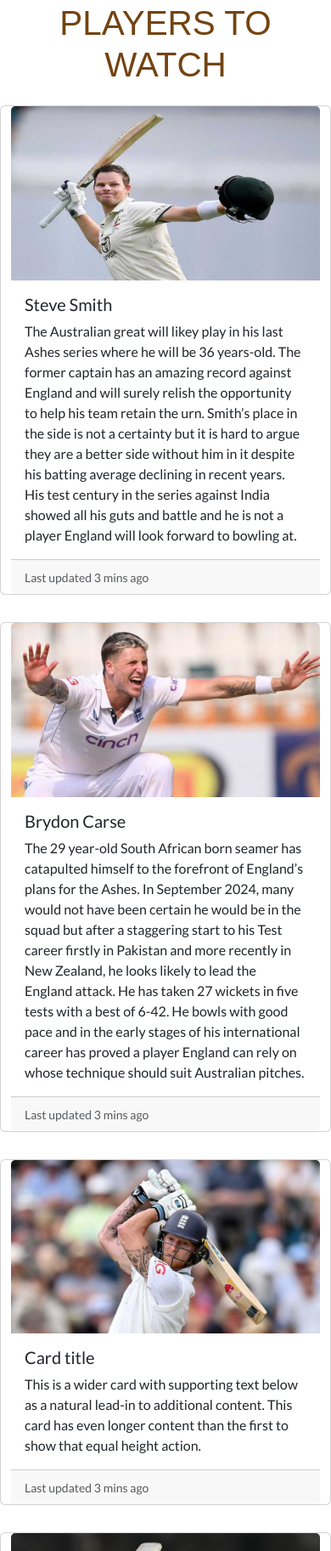
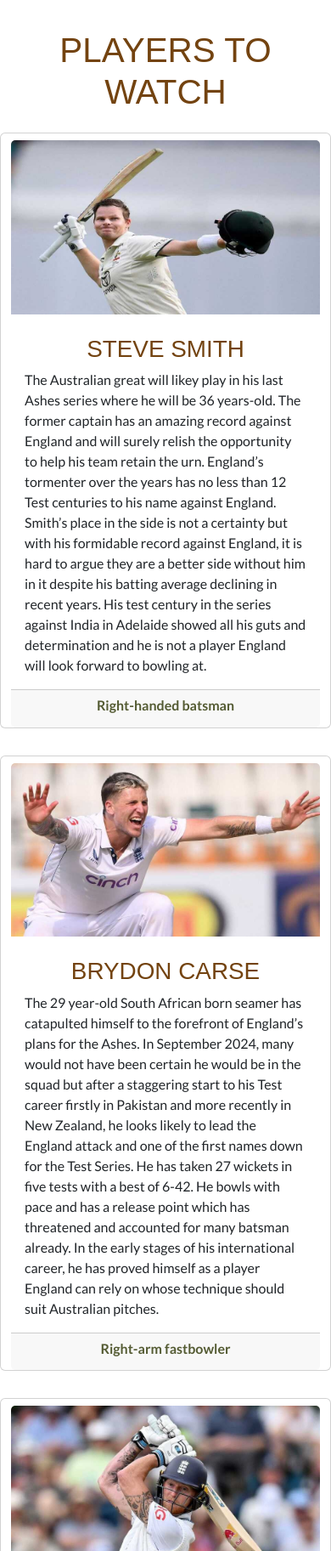
Before and after one commit to David5p/The-Ashes-2025-2026, a plain HTML site: page index.html in a window 390 px wide. Shown: the part 1049-2874 px from the top of the page at 85% size. Drawn offline with nearby package versions, Linux system fonts and the light colour scheme; a web font is replaced by a local one.

Commit message:
Player Profiles content, styling and responsiveness

```diff
--- a/assets/css/style.css
+++ b/assets/css/style.css
@@ -24,7 +24,10 @@ h2{
     text-transform: uppercase;
 }
 
-h3{
+h3,
+h4,
+h5,
+h6{
     font-family: var(--primary-font);
     color: var(--secondary-color);
 }
@@ -71,3 +74,8 @@ h3{
  }
 
  /*Players to Watch section */
+ /* Padding needed so when clicked on navbar heading shows */
+ #players-to-watch
+ {
+    padding-top: 2rem;
+ }
--- a/index.html
+++ b/index.html
@@ -57,7 +57,7 @@
                     <a class="nav-link active" aria-current="page" href="index.html">Home</a>
                 </li>
                 <li class="nav-item">
-                    <a class="nav-link" href="#players to watch">Players to Watch</a>
+                    <a class="nav-link" href="#players-to-watch">Players to Watch</a>
                 </li>
                 <li class="nav-item">
                     <a class="nav-link" href="gallery.html">Gallery</a>
@@ -97,65 +97,68 @@
         <div class="card-group container">
             <div class="row">
                 <div class="card col col-12 col-md-6 col-xl-4 my-3">
-                  <img class="card-img-top" src="assets/images/steve_smith1.jpeg" class="card-img-top" alt="Steve Smith celebrates century">
+                  <img class="card-img-top my-2" src="assets/images/steve_smith1.jpeg" class="card-img-top" alt="Steve Smith celebrates century">
                   <div class="card-body">
-                    <h5 class="card-title">Steve Smith</h5>
-                    <p class="card-text">The Australian great will likey play in his last Ashes series where he will be 36 years-old. The former captain has an amazing record against England and will surely relish the opportunity to help his team retain the urn. Smith’s place in the side is not a certainty but it is hard to argue they are a better side without him in it despite his batting average declining in recent years. His test century in the series against India showed all his guts and battle and he is not a player England will look forward to bowling at.
+                    <h2 class="display-6 text-center">Steve Smith</h2>
+                    <p class="card-text">The Australian great will likey play in his last Ashes series where he will be 36 years-old. The former captain has an amazing record against England and will surely relish the opportunity to help his team retain the urn. England’s tormenter over the years has no less than 12 Test centuries to his name against England. Smith’s place in the side is not a certainty but with his formidable record against England,  it is hard to argue they are a better side without him in it despite his batting average declining in recent years. His test century in the series against India in Adelaide showed all his guts and determination and he is not a player England will look forward to bowling at.
                     </p>
                   </div>
                   <div class="card-footer">
-                    <small class="text-body-secondary">Last updated 3 mins ago</small>
+                    <small class="text-body-secondary text-center"><h6><strong>Right-handed batsman</strong> </h6></small>
                   </div>
                 </div>
                 <div class="card col col-12 col-md-6 col-xl-4 my-3">
-                  <img class="card-img-top" src="assets/images/brydon_carse1.jpeg" class="card-img-top" alt="Brydon Carse appeals for an lbw.">
+                  <img class="card-img-top my-2" src="assets/images/brydon_carse1.jpeg" class="card-img-top" alt="Brydon Carse appeals for an lbw.">
                   <div class="card-body">
-                    <h5 class="card-title">Brydon Carse</h5>
-                    <p class="card-text">The 29 year-old South African born seamer has catapulted himself to the forefront of England’s plans for the Ashes. In September 2024, many would not have been certain he would be in the squad but after a staggering start to his Test career firstly in Pakistan and more recently in New Zealand, he looks likely to lead the England attack. He has taken 27 wickets in five tests with a best of 6-42. He bowls with good pace and in the early stages of his international career has proved a player England can rely on whose technique should suit Australian pitches.
+                    <h2 class="display-6 text-center">Brydon Carse</h2>
+                    <p class="card-text">The 29 year-old South African born seamer has catapulted himself to the forefront of England’s plans for the Ashes. In September 2024, many would not have been certain he would be in the squad but after a staggering start to his Test career firstly in Pakistan and more recently in New Zealand, he looks likely to lead the England attack and one of the first names down for the Test Series. He has taken 27 wickets in five tests with a best of 6-42. He bowls with pace and has a release point which has threatened and accounted for many batsman already. In the early stages of his international career, he has proved himself as a player England can rely on whose technique should suit Australian pitches.
                     </p>
                   </div>
                   <div class="card-footer">
-                    <small class="text-body-secondary">Last updated 3 mins ago</small>
+                    <small class="text-body-secondary text-center"><h6><strong>Right-arm fastbowler </strong> </h6></small>
                   </div>
                 </div>
                 <div class="card col col-12 col-md-6 col-xl-4 my-3">
-                  <img class="card-img-top" src="assets/images/ben_stokes1.jpeg" class="card-img-top" alt="...">
+                  <img class="card-img-top my-2" src="assets/images/ben_stokes1.jpeg" class="card-img-top" alt="...">
                   <div class="card-body">
-                    <h5 class="card-title">Card title</h5>
-                    <p class="card-text">This is a wider card with supporting text below as a natural lead-in to additional content. This card has even longer content than the first to show that equal height action.</p>
+                    <h2 class="display-6 text-center">Ben Stokes</h2>
+                    <p class="card-text">The player the Australians most fear after the damage he has inflicted particularly with the bat over recent years. Stokes is one of three all-rounders in the history of the game to have both at least 200 Test wickets and 6000 Test runs. However, the England captain will be 34 years-old when the series begins and there have been worrying signs over the past two years about his ability to contribute to the side with the ball. The England captain has had knee surgery and more recently been blighted by hamstring problems. England will surely need a fully fit Ben Stokes contributing with both bat and ball if they are to succeed in Australia for the first time since 2011 and regain the urn in January 2026.
+                    </p>
                   </div>
                   <div class="card-footer">
-                    <small class="text-body-secondary">Last updated 3 mins ago</small>
+                    <small class="text-body-secondary text-center"><h6><strong>Captain and all-rounder</strong> </h6></small>
                   </div>
                 </div>
                 <div class="card col col-12 col-md-6 col-xl-4 my-3">
-                    <img class="card-img-top" src="assets/images/cameron_green1.jpeg" class="card-img-top" alt="...">
+                    <img class="card-img-top my-2" src="assets/images/cameron_green1.jpeg" class="card-img-top" alt="...">
                     <div class="card-body">
-                      <h5 class="card-title">Card title</h5>
-                      <p class="card-text">This is a wider card with supporting text below as a natural lead-in to additional content. This card has even longer content than the first to show that equal height action.</p>
+                      <h2 class="display-6 text-center">Cam Green</h2>
+                      <p class="card-text">The Australian all-rounder has long been tipped to reached the upper echelons of the game and has shown himself to be a top quality performer with both bat and ball. After enduring a slow start to his international career due to injury, his stock has risen with 2 test centuries and a 5 wicket haul to his name from December 2022 to February 2024. He had established himself as a mainstay in the side, batting at number 4, until he sustained a stress fracture of the spine in the autumn of 2024. The all-rounder is expected to be ready for action in the spring of 2025. The balance of the Australian side would look so much better with the talented all-rounder in the side.
+                      </p>
                     </div>
                     <div class="card-footer">
-                      <small class="text-body-secondary">Last updated 3 mins ago</small>
+                      <small class="text-body-secondary text-center"><h6><strong>All-rounder</strong> </h6></small>
                     </div>
                   </div>
                   <div class="card col col-12 col-md-6 col-xl-4 my-3">
-                    <img class ="card-img-top" src="assets/images/pat_cummins1.jpeg" class="card-img-top" alt="...">
+                    <img class ="card-img-top my-2" src="assets/images/pat_cummins1.jpeg" class="card-img-top" alt="...">
                     <div class="card-body">
-                      <h5 class="card-title">Card title</h5>
-                      <p class="card-text">This is a wider card with supporting text below as a natural lead-in to additional content. This card has even longer content than the first to show that equal height action.</p>
+                      <h2 class="display-6 text-center">Pat Cummins</h2>
+                      <p class="card-text">The world class bowler and Australian captain will feel he has a point to prove in his first home Ashes series as captain after leading his side in England in 2023. His side looked set to win an Ashes series for the first time in England since 2001 after winning the first two tests but squandered their lead and drew the series 2 all. Cummins will be 32 year-old at the next Ashes and it will likely be his first and only opportunity to win a home Ashes series as captain. The impressive fast bowler remains at the peak of his powers with the ball and has demonstrated real pedigree with the bat on numerous occasions when his side have needed their captain to deliever.</p>
                     </div>
                     <div class="card-footer">
-                      <small class="text-body-secondary">Last updated 3 mins ago</small>
+                      <small class="text-body-secondary text-center"><h6><strong>Captain and right-arm fast bowler</strong> </h6></small>
                     </div>
                   </div>
                   <div class="card col col-12 col-md-6 col-xl-4 my-3">
-                    <img class="card-img-top" src="assets/images/joe_root1.jpeg" class="card-img-top" alt="...">
+                    <img class="card-img-top my-2" src="assets/images/joe_root1.jpeg" class="card-img-top" alt="...">
                     <div class="card-body">
-                      <h5 class="card-title">Card title</h5>
-                      <p class="card-text">This is a wider card with supporting text below as a natural lead-in to additional content. This card has even longer content than the first to show that equal height action.</p>
+                      <h2 class="display-6 text-center">Joe Root</h2>
+                      <p class="card-text">One of the greatest batsman to have played the game and widely recognised as one of England’s finest. Root, who will turn 35 during the Ashes schedule, has shown no signs of slowing down his outstanding record with the bat. The Yorkshireman has 36 Test centuries to his name. The former England captain looks all but certain to tour Australia for a fourth time and rightly so. He will be determined both personally and for the team to reach a first Test century in Australia and will hope this in turn will lead to the team enjoying a first Test win in Australia since 2011. A century in Australia would remove the one blemish from his CV and silence any doubters.
+                      </p>
                     </div>
                     <div class="card-footer">
-                      <small class="text-body-secondary">Last updated 3 mins ago</small>
+                      <small class="text-body-secondary text-center"><h6><strong>Right-handed batsman</strong> </h6></small>
                     </div>
                   </div>
               </div>
@@ -178,3 +181,26 @@
     </footer>
 <!-- Bootstrap JS -->
     <script src="https://cdn.jsdelivr.net/npm/bootstrap@5.2.0/dist/js/bootstrap.bundle.min.js" integrity="sha384-A3rJD856KowSb7dwlZdYEkO39Gagi7vIsF0jrRAoQmDKKtQBHUuLZ9AsSv4jD4Xa" crossorigin="anonymous"></script>
+  <!-- JavaScript code to ensure the Bootstrap mobile navbar collapses when navigating to in-page links -->
+<script>
+  document
+      .querySelectorAll(".navbar-collapse .nav-link")
+      .forEach((link) => {
+          link.addEventListener("click", function (e) {
+              let section = document.querySelector(e.target.getAttribute("href"));
+              if (section) {
+                  e.preventDefault(); // Prevent default anchor click behavior
+                  let navbarHeight = document.querySelector(".navbar-toggler").offsetHeight;
+                  window.scroll({
+                      top: section.offsetTop - navbarHeight, // Adjust for navbar height
+                      behavior: "smooth",
+                  });
+                  document
+                      .querySelector(".navbar-collapse")
+                      .classList.remove("show"); // Collapse navbar
+              }
+          });
+      });
+</script>
+</body>
+</html>
```
